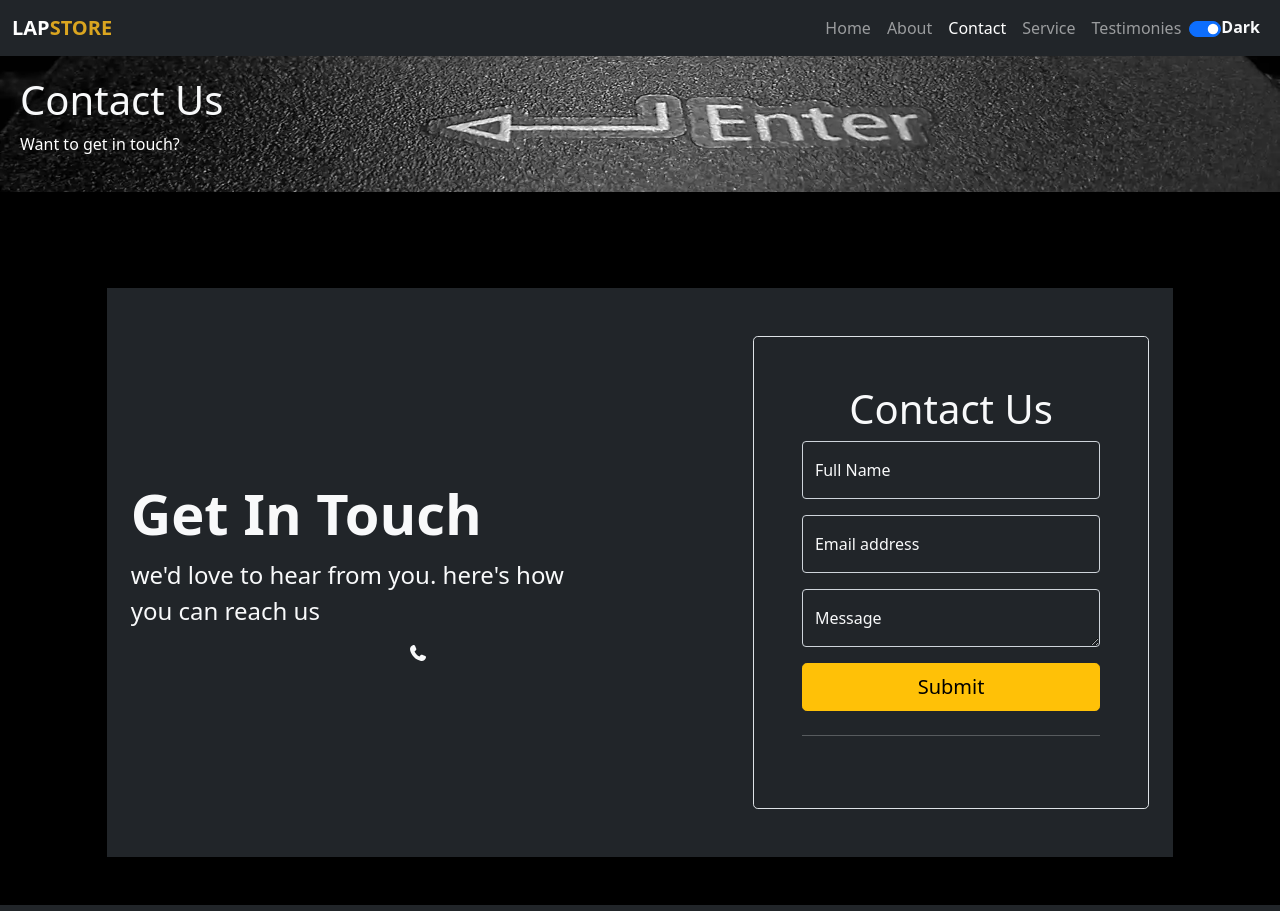
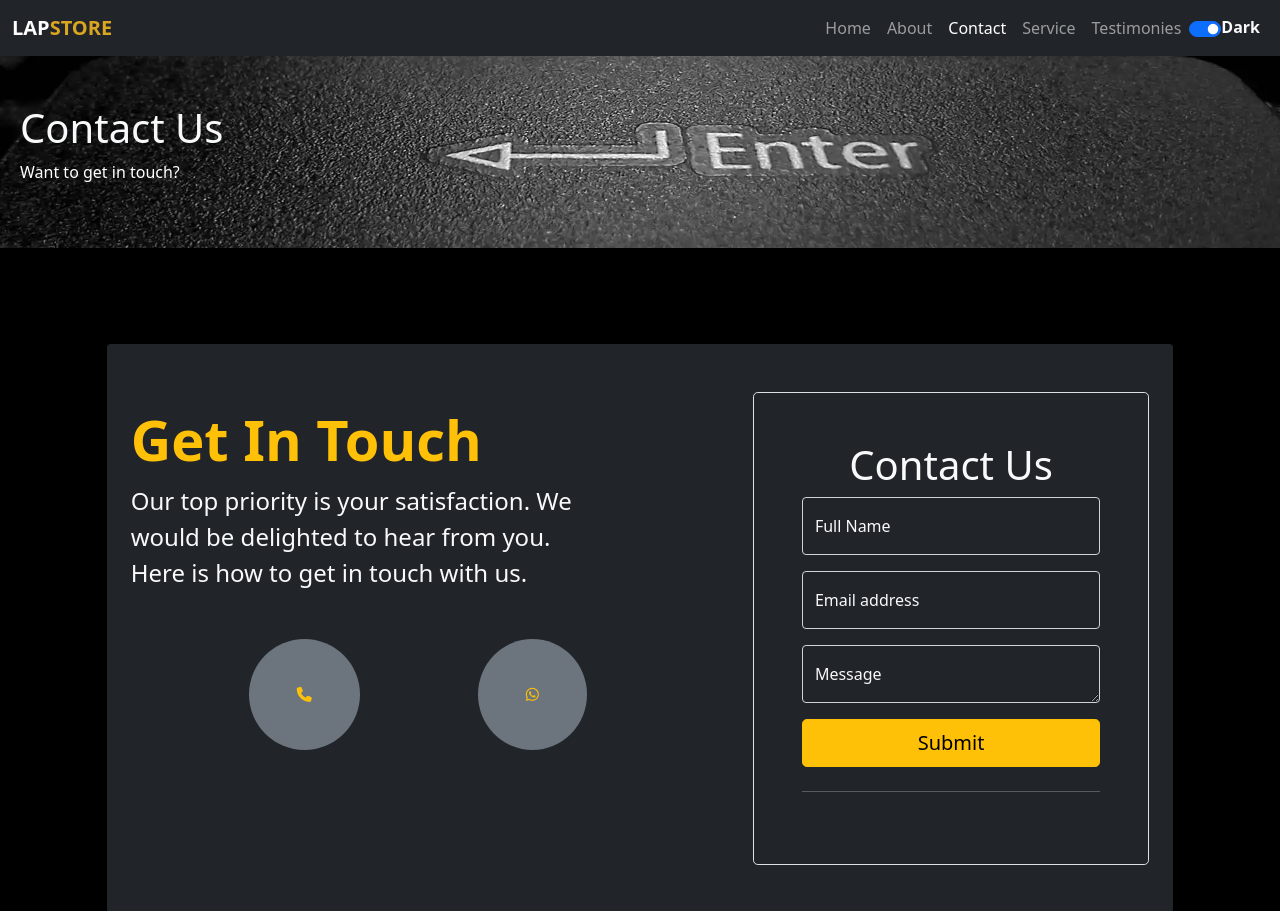
Before and after one commit to ibeh-promise/Lapstore, a website: page public/contact/index.html in a window 1280 px wide. Shown: the top 911 px of the page. Drawn offline with Linux system fonts and the light colour scheme.

Commit message:
added some extra features

```diff
--- a/index.js
+++ b/index.js
@@ -1,6 +1,7 @@
 const express = require("express");
 const cors = require("cors");
 const Router = require("./router/router");
+const path = require("path")
 const app = express();
 const port = 3000;
 
@@ -11,7 +12,7 @@ app.use(cors());
 app.use(express.json());
 app.use(express.urlencoded({ extended: false }));
 
-// Use router
+app.use(express.static(path.join(__dirname, "public")));
 app.use(Router);
 
 app.listen(port, () => {
--- a/public/contact/index.html
+++ b/public/contact/index.html
@@ -3,12 +3,10 @@
   <head>
     <meta charset="UTF-8" />
     <meta name="viewport" content="width=device-width, initial-scale=1.0" />
-    <title>contact</title>
+    <title>Labstore | contact</title>
     <link rel="stylesheet" href="../assets/css/helper.css" />
     <link rel="stylesheet" href="../assets/css/bootstrap.css" />
     <link rel="stylesheet" href="../assets/css/style.css" />
-    <link rel="stylesheet" href="../assets/fontawesome-icons/css/all.css" />
-
   </head>
   <body class="bg-dark text-light" data-theme="dark">
     <header>
@@ -77,20 +75,32 @@
     </header>
     <main class="bg-black">
       <div>
-        <div class="head-contact-backgound p-20">
+        <div class="head-contact-backgound p-20  py-5">
           <h1>Contact Us</h1>
           <p class="text-white">Want to get in touch?</p>
         </div>
-
       </div>
       <div class="container col-xl-10 col-xxl-8 px-4 py-5">
-          <div class="row align-items-center g-lg-5 mt-5 bg-dark pb-5">
-            <div class="col-lg-7 text-center text-lg-start">
-              <h1 class="display-4 fw-bold lh-1 mb-3">Get In Touch</h1>
+        <div class="row align-items-center g-lg-5 mt-5 bg-dark rounded pb-5">
+          <div class="col-lg-7 text-center my-5 text-lg-start">
+            <h1 class="display-4 fw-bold lh-1 mb-3 text-warning">
+              Get In Touch
+            </h1>
             <p class="col-lg-10 fs-4">
-                we'd love to hear from you. here's how you can reach us
+              Our top priority is your satisfaction. We would be delighted to
+              hear from you. Here is how to get in touch with us.
             </p>
-              <div class="d-flex  justify-content-around"><i class="fa-solid fa-phone"></i></div>
+            <div
+              class="d-flex justify-content-evenly align-items-center my-5 w-100"
+            >
+              <i
+                class="fa-solid fa-phone text-warning p-5 rounded-circle f-s-15 bg-secondary"
+              ></i>
+
+              <i
+                class="fa-brands fa-whatsapp text-warning p-5 rounded-circle f-s-15 bg-secondary"
+              ></i>
+            </div>
           </div>
           <div class="col-md-10 mx-auto col-lg-5">
             <form class="p-4 p-md-5 border rounded-3">
@@ -179,7 +189,10 @@
     </footer>
 
     <script src="../assets/js/bootstrap.bundle.min.js" defer></script>
-    <script src="../assets/fontawesome-icons/js/all.js"></script>
+    <script
+      src="https://kit.fontawesome.com/e8c960f852.js"
+      crossorigin="anonymous"
+    ></script>
     <script src="../assets/js/script.js" defer></script>
   </body>
 </html>
--- a/router/router.js
+++ b/router/router.js
@@ -4,7 +4,7 @@ const path = require("path");
 const router = express.Router();
 
 router.get("/", (req, res) => {
-  res.sendFile(path.join(__dirname, "public", "index.html"));
+  res.sendFile(path.join(__dirname, "..", "public", "index.html"));
 })
 
 module.exports = router
```
Also changed, not shown: public/index.html (+1 -1 lines), public/testimonies/index.html (+10 -4 lines). Lines whose indentation alone changed are shown as unchanged.
